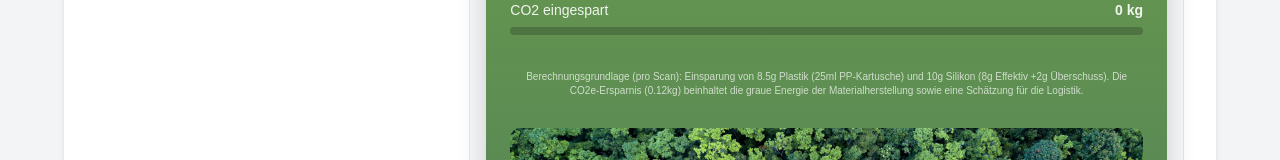
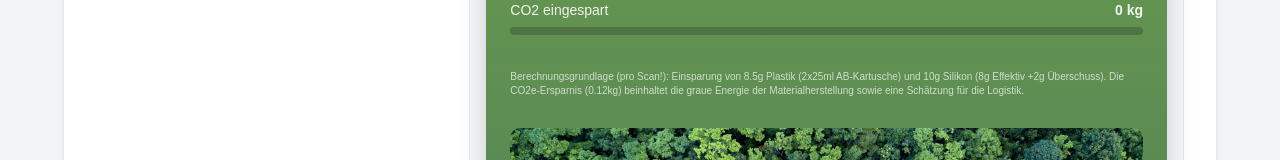
Before and after one commit to Chrisikowsky/oto-impact-counter, a Next.js app: page / in a window 1280 px wide. Shown: the part 1129-1289 px from the top of the page. Built offline with nearby package versions, Linux system fonts and the light colour scheme; no server answers.

Commit message:
Final text: correction calculation explanation

```diff
--- a/public/widget.css
+++ b/public/widget.css
@@ -123,7 +123,7 @@
 /* NEU: Sektion 3.5: Anmerkung zur Berechnung */
 .oto-section-explanation {
   margin-top: 15px; /* Etwas Abstand zu den Balken */
-  text-align: center;
+  text-align: left;
 }
 
 .oto-section-explanation p {
--- a/public/widget.js
+++ b/public/widget.js
@@ -147,7 +147,7 @@
 
     // --- NEU: Sektion 3.5: Anmerkung zur Berechnung ---
     var explanationSection = createElement('div', 'oto-section oto-section-explanation');
-    explanationSection.innerHTML = '<p>Berechnungsgrundlage (pro Scan): Einsparung von 8.5g Plastik (25ml PP-Kartusche) und 10g Silikon (8g Effektiv +2g Überschuss). Die CO2e-Ersparnis (0.12kg) beinhaltet die graue Energie der Materialherstellung sowie eine Schätzung für die Logistik.</p>';
+    explanationSection.innerHTML = '<p>Berechnungsgrundlage (pro Scan!): Einsparung von 8.5g Plastik (2x25ml AB-Kartusche) und 10g Silikon (8g Effektiv +2g Überschuss). Die CO2e-Ersparnis (0.12kg) beinhaltet die graue Energie der Materialherstellung sowie eine Schätzung für die Logistik.</p>';
 
     // --- Sektion 4: Banner ---
     var bannerSection = createElement('div', 'oto-section oto-section-banner');
```
